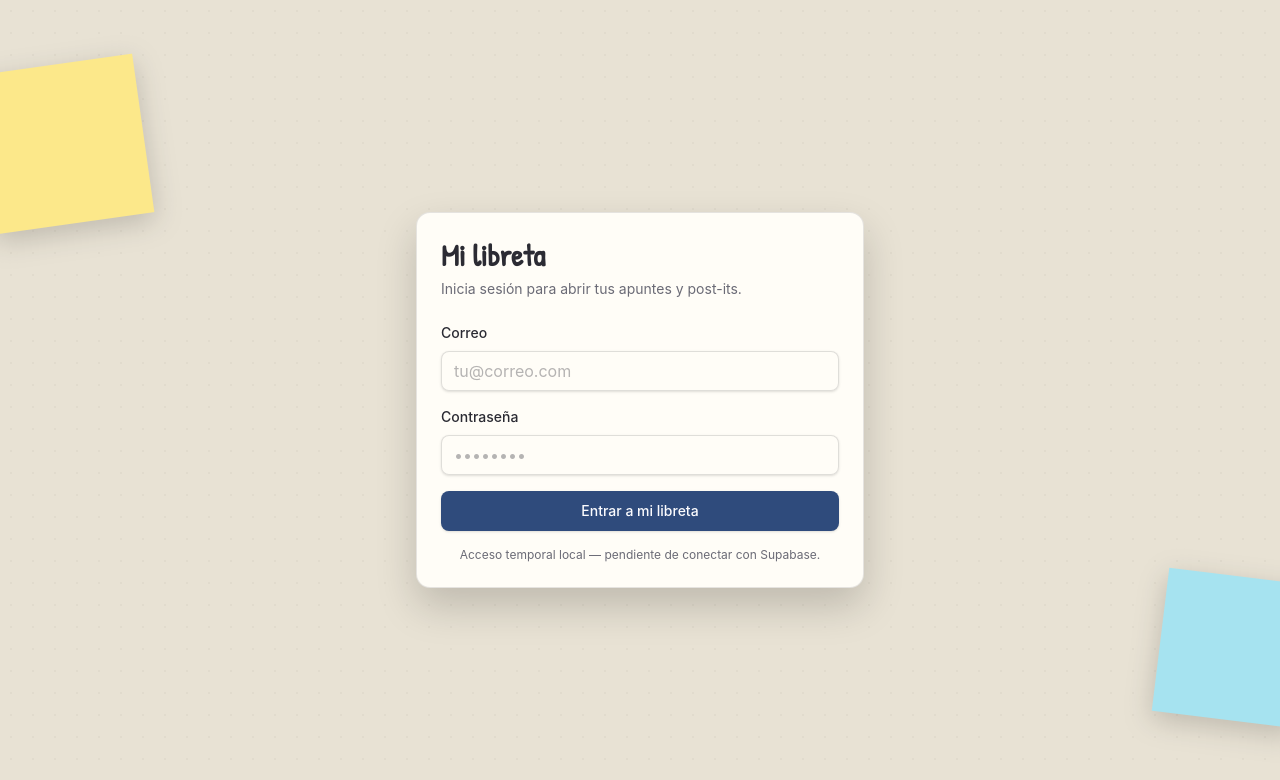
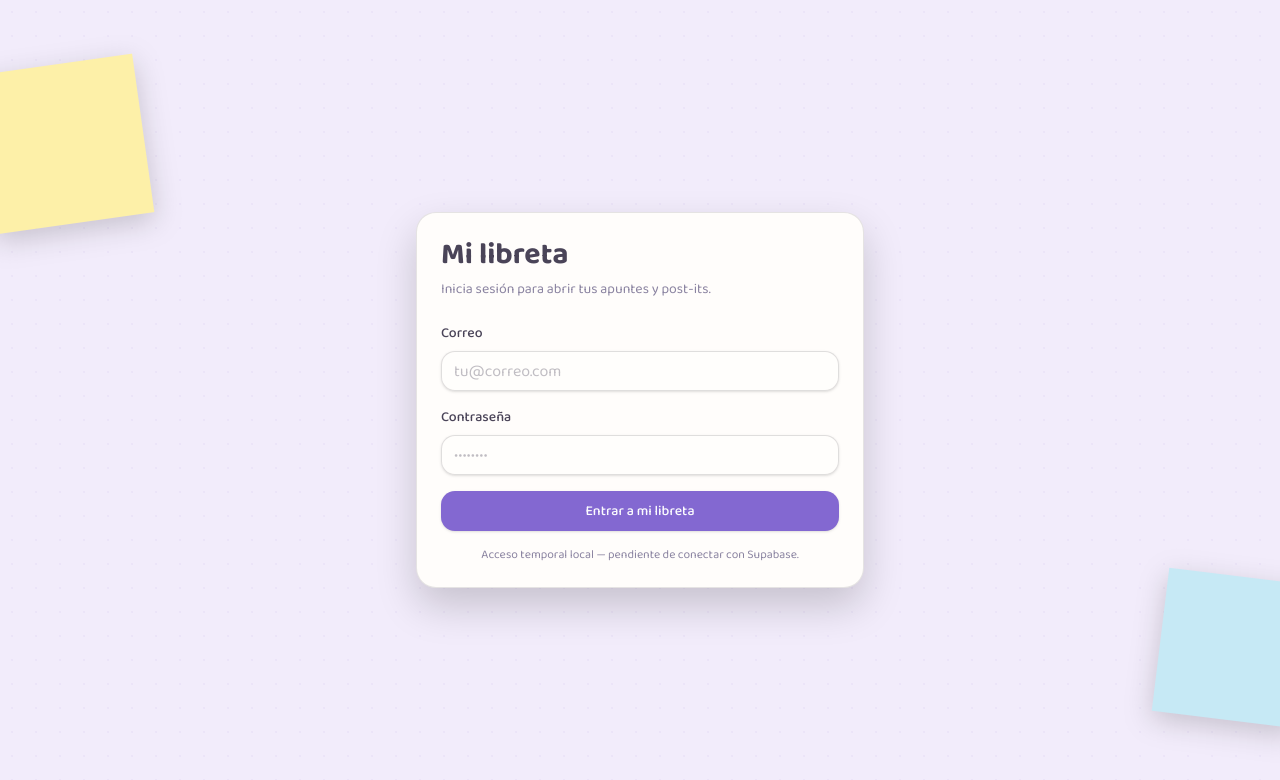
Before and after one commit to joshuaLara2000/Notebook, a React (Vite) app: page /login in a window 1280 px wide. Shown: the top 780 px of the page. Built offline with nearby package versions, Linux system fonts and the light colour scheme.

Commit message:
style: update font styles and colors for a more cohesive design

```diff
--- a/index.html
+++ b/index.html
@@ -7,7 +7,7 @@
     <link rel="preconnect" href="https://fonts.googleapis.com" />
     <link rel="preconnect" href="https://fonts.gstatic.com" crossorigin />
     <link
-      href="https://fonts.googleapis.com/css2?family=Patrick+Hand&display=swap"
+      href="https://fonts.googleapis.com/css2?family=Baloo+2:wght@400;500;600;700&family=Patrick+Hand&display=swap"
       rel="stylesheet"
     />
     <title>Mi libreta</title>
--- a/src/modules/desk/views/Desk.tsx
+++ b/src/modules/desk/views/Desk.tsx
@@ -57,7 +57,7 @@ export function Desk() {
       <div ref={deskRef} className="relative h-dvh w-full overflow-hidden">
         {/* top bar */}
         <div className="pointer-events-none absolute inset-x-0 top-0 z-40 flex items-start justify-between p-4">
-          <h1 className="font-hand text-ink/80 pointer-events-auto text-3xl">
+          <h1 className="text-ink/80 pointer-events-auto text-3xl font-bold">
             Mi libreta
           </h1>
           <div className="pointer-events-auto flex items-start gap-3">
--- a/src/modules/login/views/Login.tsx
+++ b/src/modules/login/views/Login.tsx
@@ -30,7 +30,7 @@ export function Login() {
 
       <Card className="relative z-10 w-full max-w-md">
         <CardHeader>
-          <CardTitle className="font-hand text-3xl">Mi libreta</CardTitle>
+          <CardTitle className="text-3xl font-bold">Mi libreta</CardTitle>
           <CardDescription>
             Inicia sesión para abrir tus apuntes y post-its.
           </CardDescription>
--- a/src/modules/notebook/views/NotebookView.tsx
+++ b/src/modules/notebook/views/NotebookView.tsx
@@ -54,7 +54,7 @@ export function NotebookView() {
         >
           <ChevronLeft className="size-4" />
         </Button>
-        <span className="font-hand text-ink/60 min-w-16 text-center text-lg">
+        <span className="text-ink/60 min-w-16 text-center text-base font-semibold">
           {pageIds.length} {pageIds.length === 1 ? "hoja" : "hojas"}
         </span>
         <Button
--- a/src/modules/postits/constants.ts
+++ b/src/modules/postits/constants.ts
@@ -5,10 +5,10 @@ export const POSTIT_STYLES: Record<
   PostItColor,
   { bg: string; fold: string; label: string }
 > = {
-  yellow: { bg: "var(--postit-yellow)", fold: "#e9d264", label: "Amarillo" },
-  pink: { bg: "var(--postit-pink)", fold: "#e6bcb4", label: "Rosa" },
-  orange: { bg: "var(--postit-orange)", fold: "#d24a25", label: "Naranja" },
-  cyan: { bg: "var(--postit-cyan)", fold: "#88cfe0", label: "Cian" },
-  green: { bg: "var(--postit-green)", fold: "#84b34f", label: "Verde" },
-  blue: { bg: "var(--postit-blue)", fold: "#4e7896", label: "Azul" },
+  yellow: { bg: "var(--postit-yellow)", fold: "#ecdb84", label: "Amarillo" },
+  pink: { bg: "var(--postit-pink)", fold: "#efb9d1", label: "Rosa" },
+  orange: { bg: "var(--postit-orange)", fold: "#f2b491", label: "Durazno" },
+  cyan: { bg: "var(--postit-cyan)", fold: "#a5d4e6", label: "Cielo" },
+  green: { bg: "var(--postit-green)", fold: "#aed6a9", label: "Menta" },
+  blue: { bg: "var(--postit-blue)", fold: "#adb6ee", label: "Lavanda" },
 };
--- a/src/modules/postits/views/PostItWall.tsx
+++ b/src/modules/postits/views/PostItWall.tsx
@@ -14,7 +14,7 @@ export function PostItWall() {
   return (
     <section className="relative h-full w-full overflow-hidden">
       <header className="pointer-events-none absolute left-5 top-16 z-10 flex items-center gap-3">
-        <h2 className="font-hand text-ink/70 text-2xl">Post-its</h2>
+        <h2 className="text-ink/70 text-2xl font-bold">Post-its</h2>
         <Button
           size="sm"
           variant="outline"
--- a/src/modules/stickers/components/StickerBadge.tsx
+++ b/src/modules/stickers/components/StickerBadge.tsx
@@ -20,7 +20,7 @@ export function StickerBadge({ kind, size = 72 }: StickerBadgeProps) {
         transform: "rotate(-2deg)",
         padding: 6,
         fontSize: def.label.length > 4 ? size * 0.16 : size * 0.24,
-        fontFamily: "var(--font-hand)",
+        fontFamily: "var(--font-round)",
       }}
     >
       {def.label}
--- a/src/modules/stickers/components/StickerSheet.tsx
+++ b/src/modules/stickers/components/StickerSheet.tsx
@@ -42,7 +42,7 @@ export function StickerSheet() {
       </SheetTrigger>
       <SheetContent side="right" className="w-80">
         <SheetHeader>
-          <SheetTitle className="font-hand text-2xl">Stickers</SheetTitle>
+          <SheetTitle className="text-2xl font-bold">Stickers</SheetTitle>
           <SheetDescription>
             Arrastra un sticker hacia la libreta o el tablero.
           </SheetDescription>
--- a/src/styles/globals.css
+++ b/src/styles/globals.css
@@ -9,30 +9,32 @@
  * See .agents/skills/notebook-ui for the design brief.
  */
 :root {
-  --radius: 0.625rem;
+  --radius: 1rem;
 
   /* Surfaces */
-  --desk: #e8e2d4;            /* wooden/cork desk background */
-  --desk-2: #ded7c6;
-  --paper: #fffdf7;          /* notebook page */
-  --paper-line: #cdd7e5;     /* ruled line */
-  --paper-margin: #e7b7b0;   /* red margin line */
+  /* Kawaii-soft pastel surfaces (lavender + cream) */
+  --desk: #f2ecfb;           /* pale lavender desk */
+  --desk-2: #e8dff7;
+  --paper: #fffdfb;          /* notebook page */
+  --paper-line: #e4ddf1;     /* ruled line */
+  --paper-margin: #f3c2d5;   /* soft pink margin */
 
-  /* Ink */
-  --ink: #2b2b33;
-  --ink-soft: #6b6b76;
+  /* Ink — soft plum-grey instead of hard black */
+  --ink: #4a4458;
+  --ink-soft: #8a83a0;
 
-  /* Post-it palette (from reference PDF) */
-  --postit-yellow: #fce88a;
-  --postit-pink: #f7d6d0;
-  --postit-orange: #f4623a;
-  --postit-cyan: #a6e3f0;
-  --postit-green: #9ccc65;
-  --postit-blue: #5f8fb0;
+  /* Post-it palette — pastel/candy version of the reference */
+  --postit-yellow: #fdf0a8;
+  --postit-pink: #fbd3e4;
+  --postit-orange: #ffd2b6;  /* peach */
+  --postit-cyan: #c6e9f5;    /* sky */
+  --postit-green: #cfeccb;   /* mint */
+  --postit-blue: #ccd3f8;    /* periwinkle */
 
-  /* Accents */
-  --accent-cal: #2f4b7c;     /* calendar header blue */
-  --urgent: #4a4a63;
+  /* Accents — tender lavender + blush pink */
+  --accent-cal: #8368d1;     /* lavender (calendar header + primary) */
+  --blush: #f7a8c4;          /* decorative pink */
+  --urgent: #b06a97;         /* rosy plum */
 
   /* shadcn-compatible semantic tokens */
   --background: var(--desk);
@@ -93,7 +95,10 @@
   --color-postit-green: var(--postit-green);
   --color-postit-blue: var(--postit-blue);
   --color-urgent: var(--urgent);
+  --color-blush: var(--blush);
 
+  /* Round, bubbly UI font (kawaii chrome) + handwriting for written content */
+  --font-round: "Baloo 2", ui-rounded, "Segoe UI", system-ui, sans-serif;
   --font-hand: "Patrick Hand", "Comic Sans MS", ui-rounded, cursive;
 }
 
@@ -108,10 +113,11 @@
   }
   body {
     @apply bg-background text-foreground;
-    /* subtle desk texture */
+    font-family: var(--font-round);
+    /* subtle lavender desk texture */
     background-image:
-      radial-gradient(rgba(0, 0, 0, 0.03) 1px, transparent 1px);
-    background-size: 22px 22px;
+      radial-gradient(rgba(131, 104, 209, 0.06) 1.5px, transparent 1.5px);
+    background-size: 24px 24px;
     -webkit-font-smoothing: antialiased;
   }
 }
```
